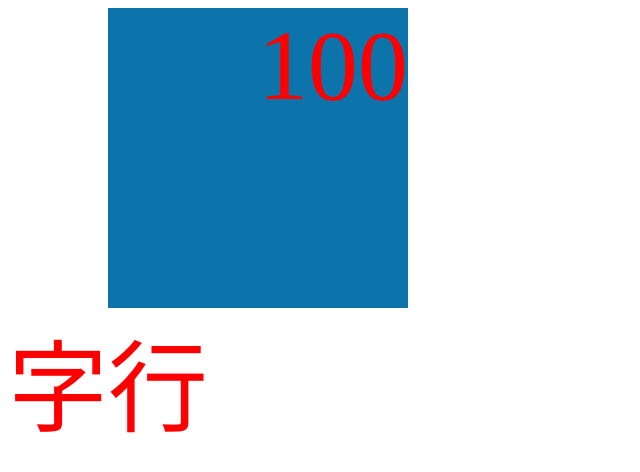
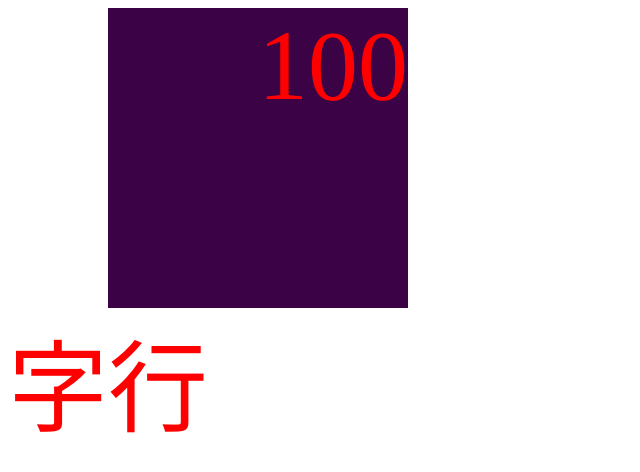
Before and after one commit to sexfat/cd105, a plain HTML site: page index.html in a window 1280 px wide. Shown: the whole page, without its empty margins (0-640 px from the left). Drawn offline with Linux system fonts and the light colour scheme.

Commit message:
add 外部css寫法

```diff
--- a/index.html
+++ b/index.html
@@ -4,22 +4,13 @@
     <meta charset="UTF-8">
     <meta name="viewport" content="width=device-width, initial-scale=1.0">
     <title>Document</title>
-    <style>
-       .bigfont {
-         font-size: 100px ;
-         color: red;
-       }
-       .right {
-          text-align: right;
-       }
-       #box {
-         width: 300px;
-         height: 300px;
-         margin-left: 100px;
-         background-color: #0c73ab;
+    <!-- 內部連結的寫法 -->
+    <style type="text/css">
 
-       }
-    </style>
+
+     </style>
+    <!-- css外部連結的寫法 -->
+    <link rel=stylesheet type="text/css" href="style/style.css">
 </head>
 
 <body>
--- /dev/null
+++ b/style/style.css
@@ -0,0 +1,14 @@
+.bigfont {
+    font-size: 100px ;
+    color: red;
+  }
+  .right {
+     text-align: right;
+  }
+  #box {
+    width: 300px;
+    height: 300px;
+    margin-left: 100px;
+    background-color: #3b0346;
+
+  }
```
